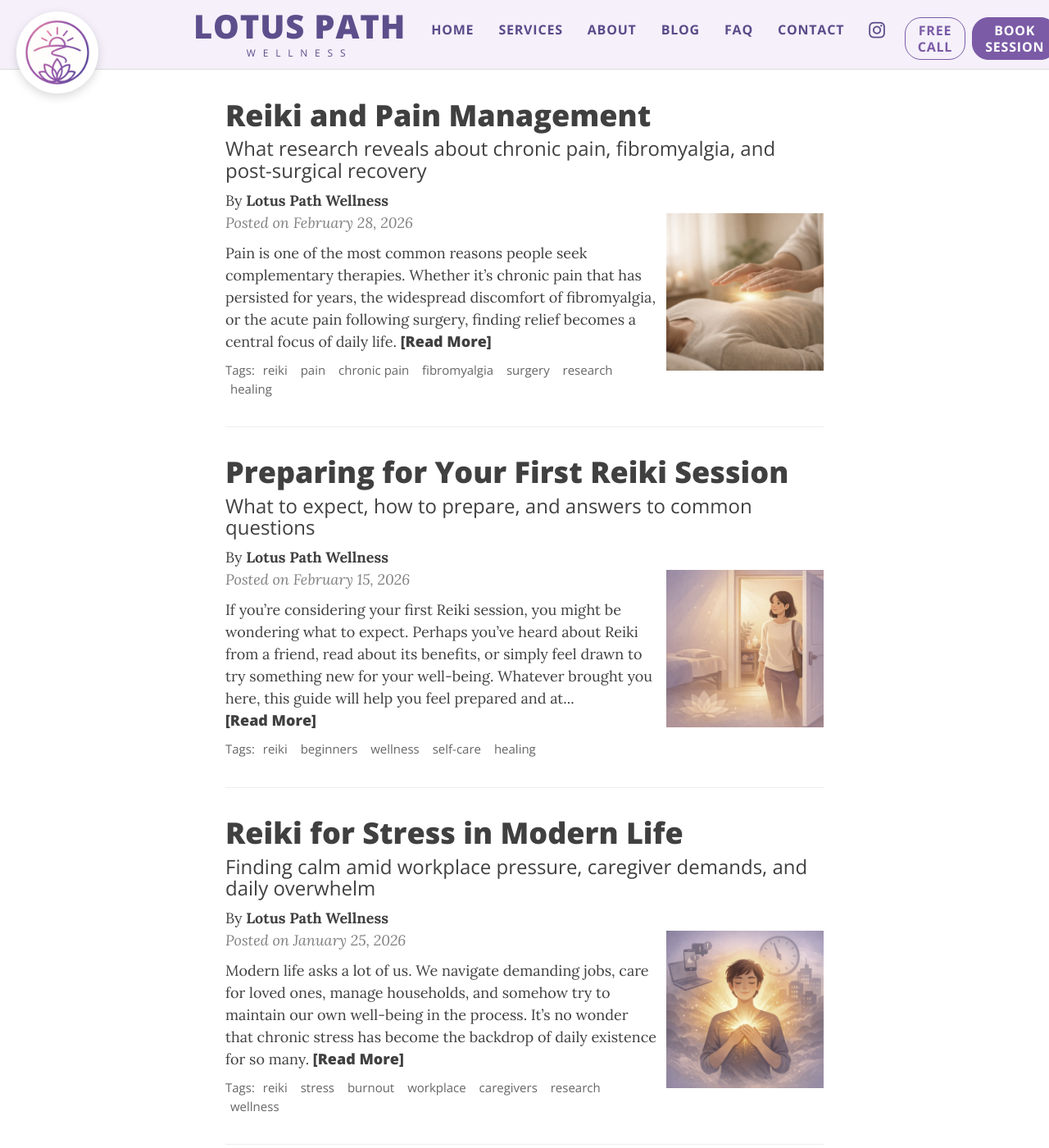
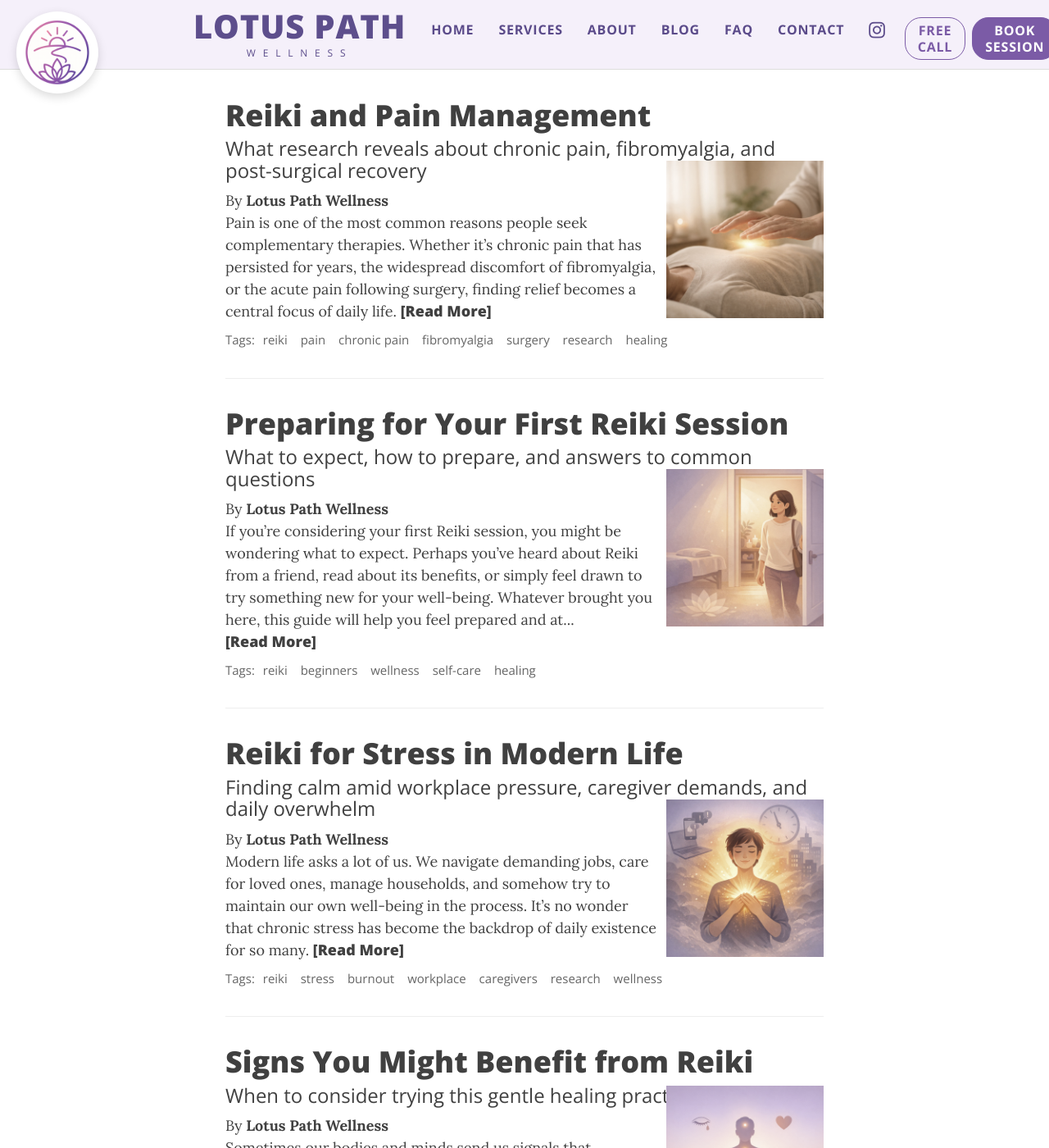
Before and after one commit to lotuspathwellness/lotuspathwellness.github.io, a Jekyll site: the page built from blog.html, in a window 1280 px wide and 1400 px high, scrolled down 353 px. Shown: the whole window at 82% size. Built offline with Jekyll 4.4.1, drawn with Linux system fonts in a browser that asks for light colours; some of the changed text lies outside the part shown.

Commit message:
Remove blog dates

```diff
--- a/_includes/header.html
+++ b/_includes/header.html
@@ -37,13 +37,6 @@
             {% if page.author %}
               By <strong>{{ page.author | strip_html }}</strong><br>
             {% endif%}
-            <span class="post-meta">Posted on {{ page.date | date: date_format }}</span>
-            {% if page.last-updated %}
-              <span class="post-meta">
-                <span class="d-none d-md-inline middot">&middot;</span>
-                Last updated {{ page.last-updated | date: date_format }}
-              </span>
-            {% endif %}
             {% if page.readtime %}
               {% include readtime.html %}
             {% endif %}
--- a/_layouts/home.html
+++ b/_layouts/home.html
@@ -49,10 +49,6 @@ layout: page
       {% if post.author %}
         <span>By <strong>{{ post.author | strip_html }}</strong></span>
       {% endif %}
-      <p class="post-meta">
-        {% assign date_format = site.date_format | default: "%B %-d, %Y" %}
-        Posted on {{ post.date | date: date_format }}
-      </p>
 
       {% if thumbnail != "" %}
       <div class="post-image post-image-small">
--- a/blog.html
+++ b/blog.html
@@ -49,10 +49,6 @@ title: Blog
       {% if post.author %}
         <span>By <strong>{{ post.author | strip_html }}</strong></span>
       {% endif %}
-      <p class="post-meta">
-        {% assign date_format = site.date_format | default: "%B %-d, %Y" %}
-        Posted on {{ post.date | date: date_format }}
-      </p>
 
       {% if thumbnail != "" %}
       <div class="post-image post-image-small">
```
Also changed, not shown: 10 other files.
